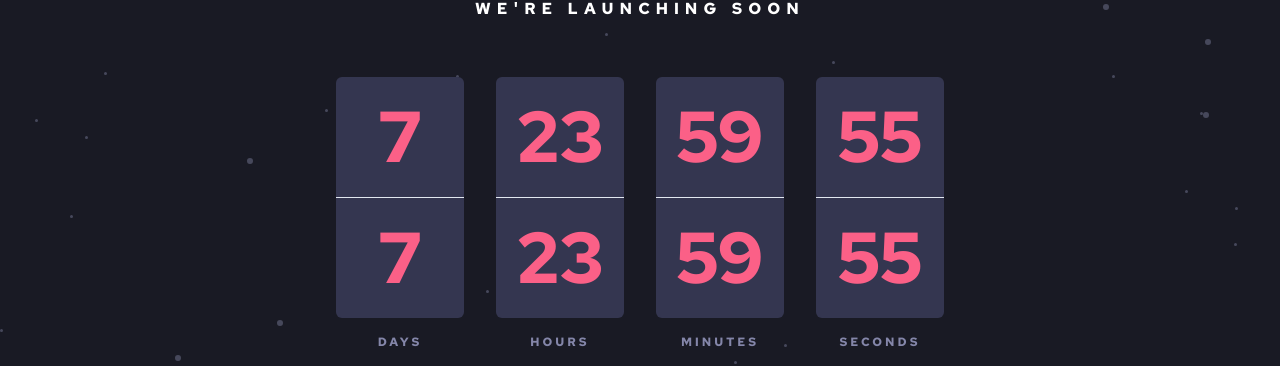
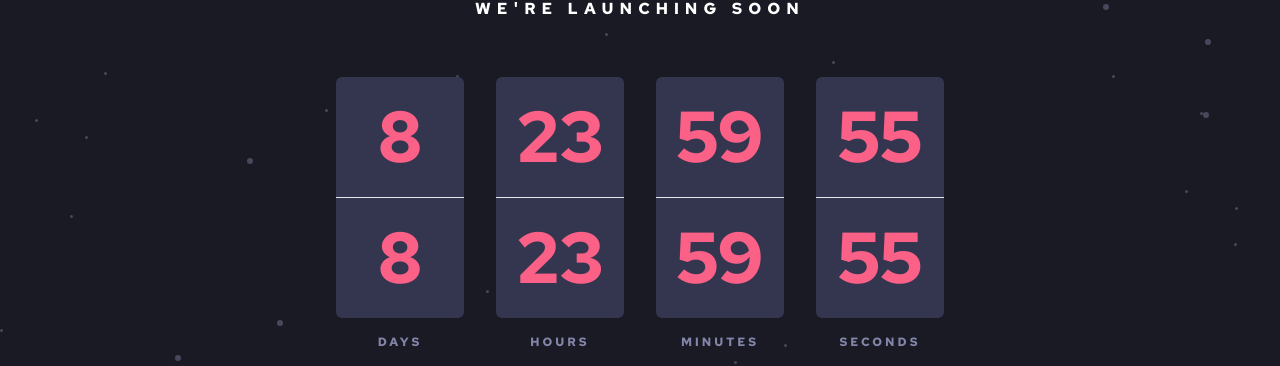
Before and after one commit to Kelechikizito/launch-countdown-timer, a React (Create React App) app: page / in a window 1280 px wide. Shown: the part 187-553 px from the top of the page. Built offline with nearby package versions, Linux system fonts and the light colour scheme.

Commit message:
files-update

```diff
--- a/src/components/MainContainer.js
+++ b/src/components/MainContainer.js
@@ -16,7 +16,7 @@ const MainContainer = () => {
 
     // Get the date 8 days from now
     const lastDate = new Date(today);
-    lastDate.setDate(today.getDate() + 8);
+    lastDate.setDate(today.getDate() + 9);
 
     // Countdown target date
     const countDownDate = lastDate.getTime();
```
